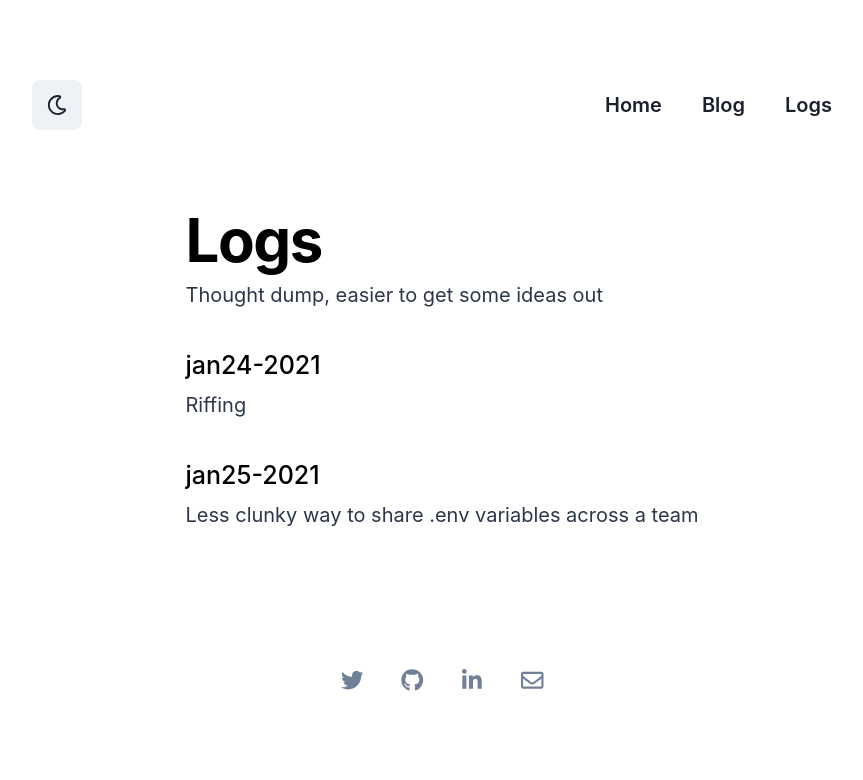
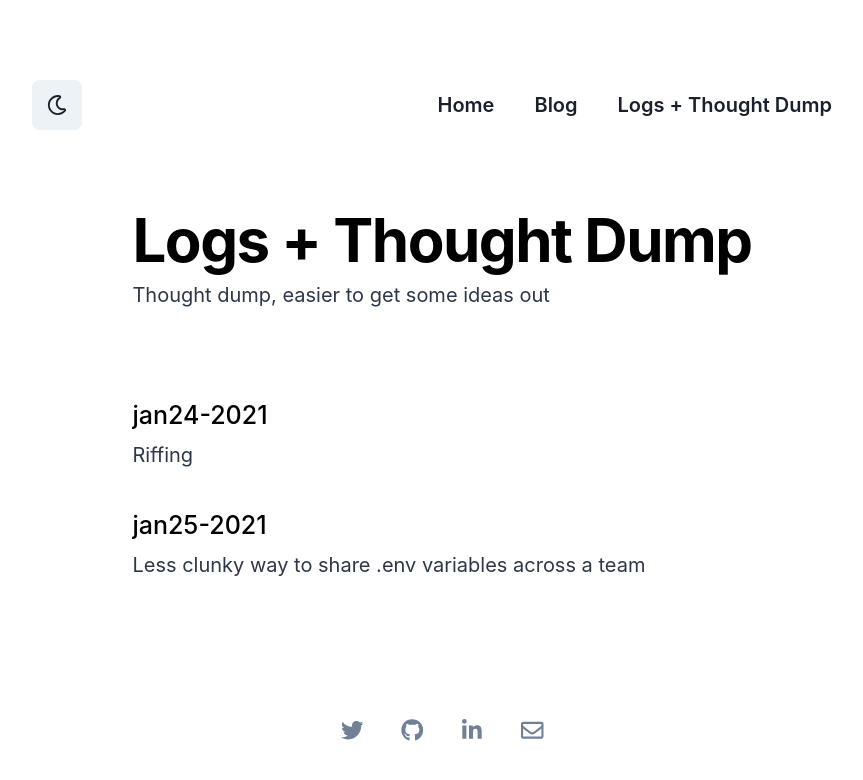
Before and after one commit to rahulnakre/home, a Next.js app: page /log in a window 1280 px wide. Shown: the top 780 px of the page, without its empty margins (198-1061 px from the left). Built offline with nearby package versions, Linux system fonts and the light colour scheme.

Commit message:
new thought dump, plus update logs to logs + thought dump

```diff
--- a/components/Container.tsx
+++ b/components/Container.tsx
@@ -68,7 +68,7 @@ const Container = ({ children }) => {
           </NextLink>
           <NextLink href="/log" passHref>
             <Button as="a" variant="ghost" p={[1, 4]}>
-              Logs
+              Logs + Thought Dump
             </Button>
           </NextLink>
           {/* <NextLink href="/about" passHref>
--- /dev/null
+++ b/data/log/direction-feb-16 2021.mdx
@@ -0,0 +1,14 @@
+# feb 16 2021
+---
+title: direction + ideas, feb-16-2021
+description:
+slug: feb16-2021
+---
+- I type in my "thought dump" section mainly because it lowers the pressure of writing, or of putting ideas down in the right category. still, I dread the idea of actually organizing these thought dumps, wonder if there's something to dissect there. It's not because of the writing being cringe (although it is), I mainly think it's due to most of my thoughts being ephemeral. I have a seemingly random topic that come to my mind, proceed to do a lil walk amongst ideas, and nothing necessarily comes of it. not saying all thoughts should lead to something productive, but outside of daily time I set aside to think, I feel as though don't .
+- if all of this sounds a bit trite, I agree with you. it's one of those things where awareness of the problem still doesn't lead to a satisfying solution. I could, but probably won't, just spend all my time thinking about thinking, and being more deliberate about what I do. Frankly, that sounds exhausting, so I'm more curious about what low hanging fruit I might be missing, if there are any to be found.
+- perhaps this is where the power of routines and goal setting would really shine, but I'm worried i'll just standardize my life away, if that makes sense.being off by 1 degree now could have me end up a mile away from where I want to be in the future. even pilots are (apparently) within an error range of 2 degrees when they make their turns, so I just need to be in the neighbourhood of where I'd like to be. that end goal still hasn't crystallized itself to me yet. all in all, not the worst problem to have in the world, but there's still more to figure out.
+
+# Ideas
+
+- so far I've been brainstorming ideas primarily pertaining to "problem solving", getting rid of pains, reducing steps to achieve x, etc. I haven't been thinking as much about products that bring "joy". Now, that's a bit vague, and I'm not sure if I'm fully sold on the idea that products + consumption themselves are what'll bring joy. so, this has me curious about the contexts in which it would.
+- if I lived in the middle of texas in a time before fans or a/c, I am certain I would be overjoyed to get my hands on some sort of cooling device soon as it's invented. perhaps the potency of the problem? however that still feels unclear to me.
--- a/pages/log/index.tsx
+++ b/pages/log/index.tsx
@@ -43,7 +43,7 @@ const Log:FC<LogProps> = (props) => {
           width="100%"
         >
           <Heading letterSpacing="tight" mb={2} as="h1" size="2xl">
-            Logs
+            Logs + Thought Dump
           </Heading>
           <Text color={secondaryTextColor[colorMode]}>
             Thought dump, easier to get some ideas out
```
